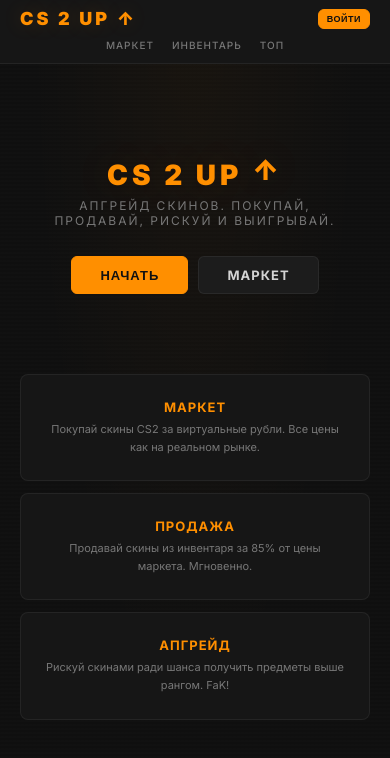
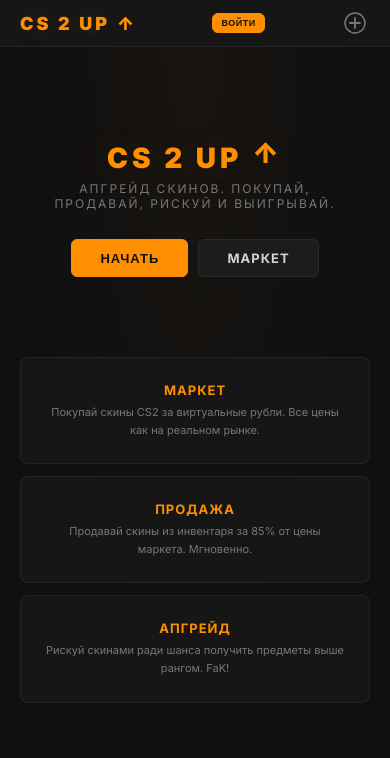
Before and after one commit to bzdbfdvlhvfo-oss/up, a React (Vite) app in the folder frontend/: page / in a window 390 px wide. Shown: the top 758 px of the page. Built offline with nearby package versions, Linux system fonts and the light colour scheme.

Commit message:
feat: mobile hamburger menu - circle arrow button rotates, dropdown with all links

```diff
--- a/frontend/src/components/Navbar.jsx
+++ b/frontend/src/components/Navbar.jsx
@@ -5,6 +5,7 @@
 export default function Navbar({ user, balance, onLoginClick, onLogout, onBalanceUpdate }) {
   const [promoCode, setPromoCode] = useState('')
   const [promoMsg, setPromoMsg] = useState(null)
+  const [menuOpen, setMenuOpen] = useState(false)
 
   const handlePromo = async (e) => {
     e.preventDefault()
@@ -21,31 +22,35 @@
     setTimeout(() => setPromoMsg(null), 3000)
   }
 
+  const closeMenu = () => setMenuOpen(false)
+
+  const links = [
+    { to: '/marketplace', label: 'Маркет', auth: false },
+    { to: '/inventory', label: 'Инвентарь', auth: true },
+    { to: '/upgrade', label: 'Апгрейд', auth: true },
+    { to: '/cases', label: 'Кейсы', auth: true },
+    { to: '/tradeup', label: 'Контракт', auth: true },
+    { to: '/leaderboard', label: 'Топ', auth: false },
+    { to: '/settings', label: 'Настройки', auth: true },
+  ]
+
   return (
     <nav className="navbar">
       <div className="nav-inner">
-        <Link to="/" className="nav-logo">CS 2 UP ↑</Link>
+        <Link to="/" className="nav-logo" onClick={closeMenu}>CS 2 UP ↑</Link>
+
         <div className="nav-links">
-          <NavLink to="/marketplace" className={({isActive}) => isActive ? 'active' : ''}>Маркет</NavLink>
-          <NavLink to="/inventory" className={({isActive}) => isActive ? 'active' : ''}>Инвентарь</NavLink>
-          {user && <NavLink to="/upgrade" className={({isActive}) => isActive ? 'active' : ''}>Апгрейд</NavLink>}
-          {user && <NavLink to="/cases" className={({isActive}) => isActive ? 'active' : ''}>Кейсы</NavLink>}
-          {user && <NavLink to="/tradeup" className={({isActive}) => isActive ? 'active' : ''}>Контракт</NavLink>}
-          <NavLink to="/leaderboard" className={({isActive}) => isActive ? 'active' : ''}>Топ</NavLink>
-          {user && <NavLink to="/settings" className={({isActive}) => isActive ? 'active' : ''}>Настройки</NavLink>}
+          {links.map(l => (!l.auth || user) ? (
+            <NavLink key={l.to} to={l.to} className={({isActive}) => isActive ? 'active' : ''}>{l.label}</NavLink>
+          ) : null)}
         </div>
+
         <div className="nav-user">
           {user ? (
             <>
               <span className="nav-balance">{balance.toLocaleString()} ₽</span>
               <form className="promo-form" onSubmit={handlePromo}>
-                <input
-                  className="promo-input"
-                  placeholder="ПРОМО"
-                  value={promoCode}
-                  onChange={e => setPromoCode(e.target.value.toUpperCase())}
-                  maxLength={20}
-                />
+                <input className="promo-input" placeholder="ПРОМО" value={promoCode} onChange={e => setPromoCode(e.target.value.toUpperCase())} maxLength={20} />
                 <button type="submit" className="btn btn-sm btn-gold">OK</button>
               </form>
               {promoMsg && <span style={{ fontSize: 11, color: promoMsg.includes('+') ? 'var(--green)' : 'var(--red)' }}>{promoMsg}</span>}
@@ -56,6 +61,20 @@
             <button className="btn btn-sm btn-primary" onClick={onLoginClick}>Войти</button>
           )}
         </div>
+
+        <button className={`nav-hamburger ${menuOpen ? 'open' : ''}`} onClick={() => setMenuOpen(o => !o)} aria-label="Меню">
+          <svg width="22" height="22" viewBox="0 0 22 22" fill="none">
+            <circle cx="11" cy="11" r="10" stroke="currentColor" strokeWidth="1.5"/>
+            <path d="M11 6v10M6 11h10" stroke="currentColor" strokeWidth="1.8" strokeLinecap="round"/>
+          </svg>
+        </button>
+      </div>
+
+      <div className={`nav-dropdown ${menuOpen ? 'open' : ''}`}>
+        {links.map(l => (!l.auth || user) ? (
+          <NavLink key={l.to} to={l.to} className={({isActive}) => isActive ? 'active' : ''} onClick={closeMenu}>{l.label}</NavLink>
+        ) : null)}
+        {user && <div className="nav-dd-logout"><button className="btn btn-sm btn-red" onClick={() => { onLogout(); closeMenu() }}>Выход</button></div>}
       </div>
     </nav>
   )
--- a/frontend/src/index.css
+++ b/frontend/src/index.css
@@ -76,6 +76,39 @@
   border: 1px solid rgba(255,193,7,0.12);
 }
 .nav-username { color: var(--text2); font-size: 12px; }
+
+.nav-hamburger {
+  display: none; background: none; border: none; color: var(--text2); cursor: pointer;
+  padding: 4px; border-radius: 50%; transition: transform 0.3s ease, color 0.2s; margin-left: auto;
+}
+.nav-hamburger:hover { color: var(--accent); }
+.nav-hamburger.open { transform: rotate(180deg); color: var(--accent); }
+
+.nav-dropdown {
+  display: none; position: absolute; top: 52px; left: 0; right: 0;
+  background: var(--bg2); border-bottom: 1px solid var(--border);
+  padding: 8px 20px 12px; flex-direction: column; gap: 2px;
+  transform: translateY(-10px); opacity: 0; pointer-events: none;
+  transition: transform 0.25s ease, opacity 0.2s ease;
+}
+.nav-dropdown.open { transform: translateY(0); opacity: 1; pointer-events: auto; }
+.nav-dropdown a {
+  color: var(--text2); text-decoration: none; font-size: 12px; padding: 8px 12px;
+  border-radius: 4px; text-transform: uppercase; letter-spacing: 1px;
+  font-weight: 500; transition: all 0.15s;
+}
+.nav-dropdown a:hover { color: var(--text); background: var(--bg3); }
+.nav-dropdown a.active { color: var(--accent); background: rgba(255,143,0,0.08); }
+.nav-dd-logout { padding: 8px 12px 4px; }
+
+@media (max-width: 768px) {
+  .nav-links { display: none; }
+  .nav-hamburger { display: flex; align-items: center; justify-content: center; }
+  .nav-dropdown { display: flex; }
+  .promo-form .promo-input { width: 60px; }
+  .nav-balance { font-size: 12px; padding: 3px 8px; }
+  .nav-username { display: none; }
+}
 
 .promo-form { display: flex; gap: 3px; }
 .promo-input {
```
